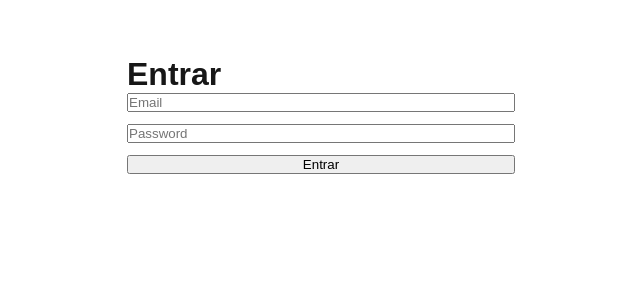
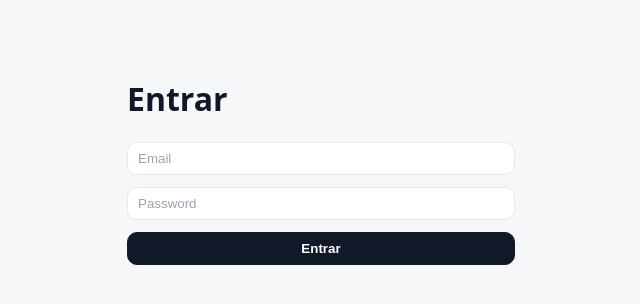
Before and after one commit to b4rr050/rooster-control, a Next.js app: page /login in a window 1280 px wide. Shown: the top 304 px of the page, without its empty margins (319-959 px from the left). Built offline with nearby package versions, Linux system fonts and the light colour scheme.

Commit message:
fix theme light

```diff
--- a/app/globals.css
+++ b/app/globals.css
@@ -1,46 +1,33 @@
 :root {
+  /* força o browser a usar sempre o esquema claro */
   color-scheme: light;
-}
-html, body {
-  color-scheme: light;
+
+  --bg: #f6f7f9;
+  --card: #ffffff;
+  --text: #111827;
+  --muted: #6b7280;
+  --border: #e5e7eb;
+
+  --primary: #111827;
+  --primaryText: #ffffff;
 }
 
-:root {
-  --background: #ffffff;
-  --foreground: #171717;
-}
-@media (prefers-color-scheme: dark) {
-  :root {
-    color-scheme: light;
-  }
-}
-
-
-@media (prefers-color-scheme: dark) {
-  :root {
-    --background: #0a0a0a;
-    --foreground: #ededed;
-  }
+* {
+  box-sizing: border-box;
 }
 
 html,
 body {
+  padding: 0;
+  margin: 0;
   max-width: 100vw;
   overflow-x: hidden;
-}
-
-body {
-  color: var(--foreground);
-  background: var(--background);
-  font-family: Arial, Helvetica, sans-serif;
+  background: var(--bg);
+  color: var(--text);
+  font-family: ui-sans-serif, system-ui, -apple-system, Segoe UI, Roboto, Arial, "Apple Color Emoji",
+    "Segoe UI Emoji";
   -webkit-font-smoothing: antialiased;
   -moz-osx-font-smoothing: grayscale;
-}
-
-* {
-  box-sizing: border-box;
-  padding: 0;
-  margin: 0;
 }
 
 a {
@@ -48,8 +35,81 @@ a {
   text-decoration: none;
 }
 
-@media (prefers-color-scheme: dark) {
-  html {
-    color-scheme: dark;
-  }
+main {
+  max-width: 1100px;
+  margin: 0 auto;
+  padding: 18px;
 }
+
+header {
+  background: var(--card);
+  border-bottom: 1px solid var(--border);
+}
+
+/* botões */
+button {
+  background: var(--primary);
+  color: var(--primaryText);
+  border: 1px solid var(--primary);
+  border-radius: 10px;
+  padding: 8px 12px;
+  font-weight: 600;
+  cursor: pointer;
+}
+
+button:hover {
+  filter: brightness(0.95);
+}
+
+button:disabled {
+  opacity: 0.6;
+  cursor: not-allowed;
+}
+
+/* inputs */
+input,
+select,
+textarea {
+  border: 1px solid var(--border);
+  border-radius: 10px;
+  padding: 8px 10px;
+  background: var(--card);
+  color: var(--text);
+  outline: none;
+}
+
+input::placeholder {
+  color: #9ca3af;
+}
+
+/* tabelas */
+table th {
+  color: var(--muted);
+  font-size: 12px;
+  text-transform: uppercase;
+  letter-spacing: 0.04em;
+}
+
+table td,
+table th {
+  border-bottom: 1px solid var(--border);
+}
+
+/* helper */
+.card {
+  background: var(--card);
+  border: 1px solid var(--border);
+  border-radius: 14px;
+  padding: 16px;
+}
+
+.muted {
+  color: var(--muted);
+}
+
+.error {
+  color: #b91c1c;
+}
+.success {
+  color: #065f46;
+}
```
